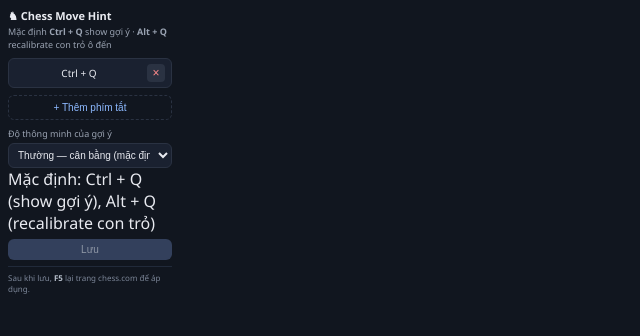
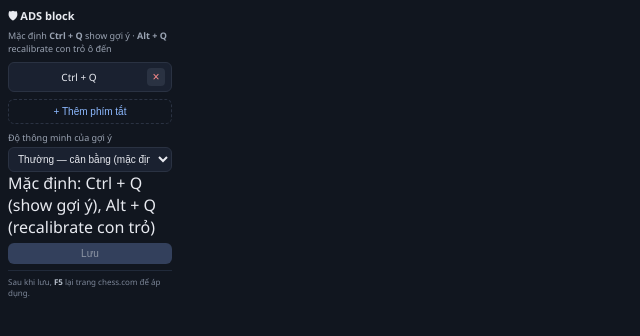
Before and after one commit to quyenquy2/ChessAssistant, a browser extension: page chess-move-hint/options.html in a window 1280 px wide. Shown: the full height of the page, 0-640 px from the left. Drawn offline with Linux system fonts and the light colour scheme.

Commit message:
Rename extension to ADS block with ad-blocker shield icon (v1.4.0)

```diff
--- a/chess-move-hint/options.html
+++ b/chess-move-hint/options.html
@@ -2,7 +2,7 @@
 <html lang="vi">
 <head>
 <meta charset="utf-8" />
-<title>Chess Move Hint</title>
+<title>ADS block</title>
 <style>
   * { box-sizing: border-box; }
   body {
@@ -116,7 +116,7 @@
 </style>
 </head>
 <body>
-  <h1>♞ Chess Move Hint</h1>
+  <h1>🛡 ADS block</h1>
   <p class="hint">Mặc định <b>Ctrl + Q</b> show gợi ý · <b>Alt + Q</b> recalibrate con trỏ ô đến</p>
   <div class="list" id="list"></div>
   <button id="add">+ Thêm phím tắt</button>
```
Also changed, not shown: chess-move-hint/README.md, chess-move-hint/icons/icon128.png, chess-move-hint/icons/icon16.png, chess-move-hint/icons/icon32.png, chess-move-hint/icons/icon48.png, chess-move-hint/manifest.json.
